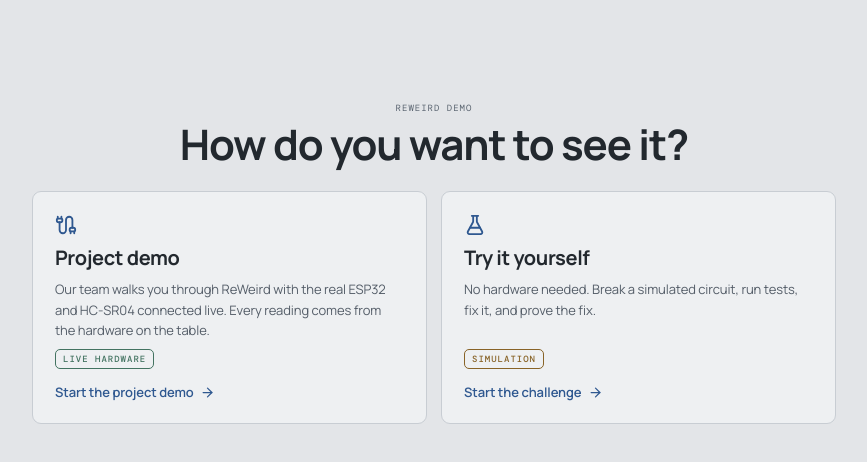
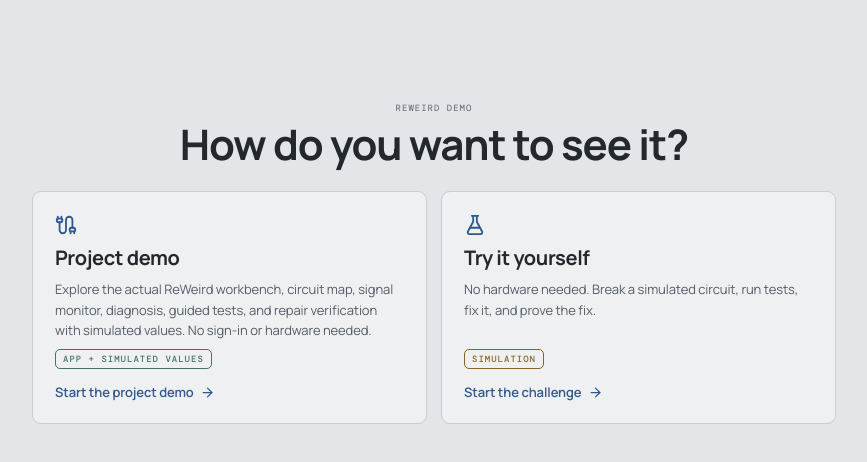
Before and after one commit to Re-weird/reweird, a Next.js app in the folder apps/web/: page /demo in a window 1280 px wide. Shown: the top 462 px of the page, without its empty margins (206-1073 px from the left). Built offline with nearby package versions, Linux system fonts and the light colour scheme; no server answers.

Commit message:
Restore Project demo and Try it yourself choices

```diff
--- a/apps/web/app/demo/page.judge.tsx
+++ b/apps/web/app/demo/page.judge.tsx
@@ -1,3 +1 @@
-import { JudgeDemo } from "../judge-demo";
-
-export default function Page() { return <JudgeDemo />; }
+export { default } from "./page";
--- a/apps/web/app/demo/page.tsx
+++ b/apps/web/app/demo/page.tsx
@@ -4,12 +4,11 @@
 
 export const metadata: Metadata = {
   title: "ReWeird demo",
-  description: "Watch the live hardware project demo, or try ReWeird yourself with a simulated circuit.",
+  description: "Explore the actual ReWeird app with simulated values, or try the circuit challenge.",
 };
 
-// "Project demo" starts from the landing page, where the team presents the
-// live hardware walkthrough.
-const PROJECT_DEMO_HREF = "/";
+// Open the real software interface with browser-generated measurements.
+const PROJECT_DEMO_HREF = "/software";
 
 export default function DemoChooserPage() {
   return <div className="jd-page">
@@ -20,8 +19,8 @@
         <Link href={PROJECT_DEMO_HREF} className="bench-panel jd-chooser-card">
           <Cable size={22} />
           <strong>Project demo</strong>
-          <p>Our team walks you through ReWeird with the real ESP32 and HC-SR04 connected live. Every reading comes from the hardware on the table.</p>
-          <span className="jd-chooser-tag live">LIVE HARDWARE</span>
+          <p>Explore the actual ReWeird workbench, circuit map, signal monitor, diagnosis, guided tests, and repair verification with simulated values. No sign-in or hardware needed.</p>
+          <span className="jd-chooser-tag live">APP + SIMULATED VALUES</span>
           <span className="jd-chooser-go">Start the project demo <ArrowRight size={15} /></span>
         </Link>
         <Link href="/try" className="bench-panel jd-chooser-card">
```
